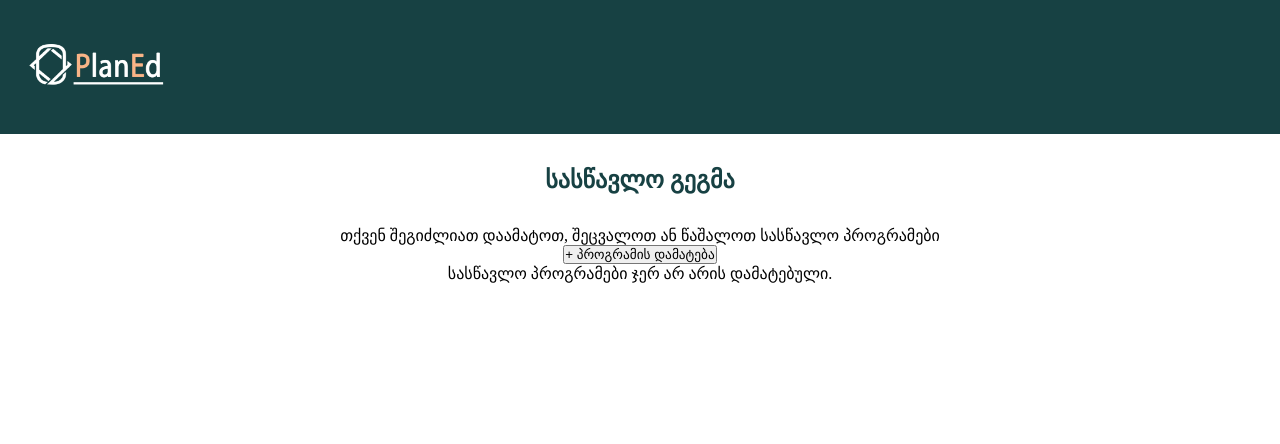
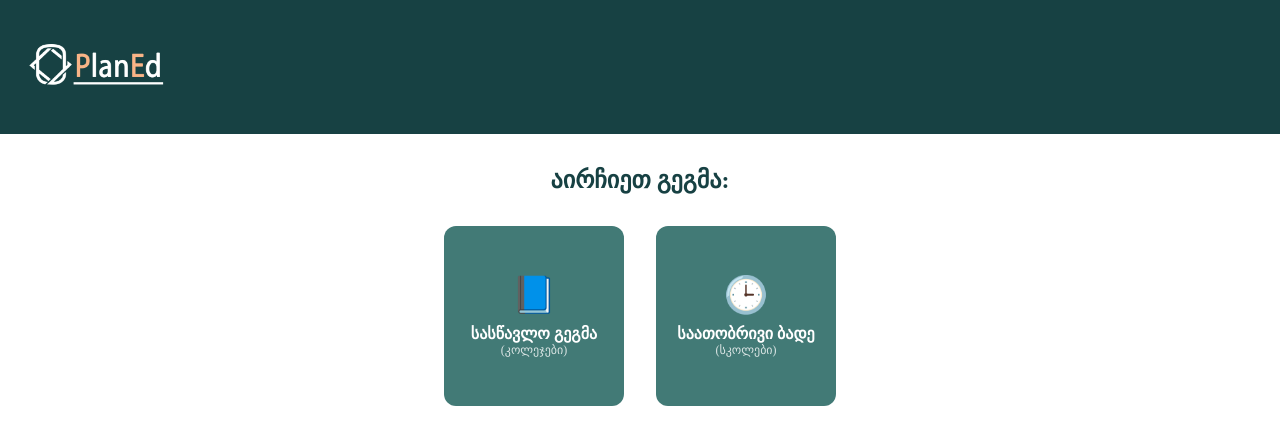
Before and after one commit to t0rn1k3/planEd-Web, a Next.js app: page / in a window 1280 px wide. Shown: the top 444 px of the page. Built offline with nearby package versions, Linux system fonts and the light colour scheme.

Commit message:
return curriculum page to its path from main page

```diff
--- a/src/app/page.tsx
+++ b/src/app/page.tsx
@@ -1,72 +1,26 @@
 "use client";
-
-import { useState } from "react";
-import { useProgramStore } from "@/store/programSore";
-
-import AddProgramModal from "@/components/AddProgramModal";
-import AddModuleModal from "@/components/AddModuleModal";
-import ModuleTable from "@/components/ModuleTable";
-
+import { useRouter } from "next/navigation";
 import styles from "./Home.module.css";
 
-export default function CurriculumPage() {
-  const { programs, removeProgram } = useProgramStore();
-
-  const [showAddProgram, setShowAddProgram] = useState(false);
-  const [showAddModule, setShowAddModule] = useState<null | string>(null);
+export default function Home() {
+  const router = useRouter();
 
   return (
     <div className={styles.container}>
-      <h1 className={styles.title}>სასწავლო გეგმა</h1>
-      <p className={styles.subtitle}>
-        თქვენ შეგიძლიათ დაამატოთ, შეცვალოთ ან წაშალოთ სასწავლო პროგრამები
-      </p>
+      <h2 className={styles.title}>აირჩიეთ გეგმა:</h2>
 
-      <button
-        className={styles.addButton}
-        onClick={() => setShowAddProgram(true)}
-      >
-        + პროგრამის დამატება
-      </button>
+      <div className={styles.grid}>
+        <div className={styles.card} onClick={() => router.push("/curriculum")}>
+          <div className={styles.icon}>📘</div>
+          <p className={styles.cardText}>სასწავლო გეგმა</p>
+          <p className={styles.cardSubtext}>(კოლეჯები)</p>
+        </div>
 
-      {showAddProgram && (
-        <AddProgramModal onClose={() => setShowAddProgram(false)} />
-      )}
-
-      <div className={styles.programList}>
-        {programs.length === 0 ? (
-          <p>სასწავლო პროგრამები ჯერ არ არის დამატებული.</p>
-        ) : (
-          programs.map((program) => (
-            <div key={program.id} className={styles.programCard}>
-              <div className={styles.programHeader}>
-                <h2 className={styles.programName}>{program.name}</h2>
-                <button
-                  className={styles.deleteProgram}
-                  onClick={() => removeProgram(program.id)}
-                >
-                  წაშლა
-                </button>
-              </div>
-
-              <button
-                className={styles.addModuleButton}
-                onClick={() => setShowAddModule(program.id)}
-              >
-                + მოდულის დამატება
-              </button>
-
-              {showAddModule === program.id && (
-                <AddModuleModal
-                  programId={program.id}
-                  onClose={() => setShowAddModule(null)}
-                />
-              )}
-
-              <ModuleTable program={program} />
-            </div>
-          ))
-        )}
+        <div className={styles.card} onClick={() => router.push("/timetable")}>
+          <div className={styles.icon}>🕒</div>
+          <p className={styles.cardText}>საათობრივი ბადე</p>
+          <p className={styles.cardSubtext}>(სკოლები)</p>
+        </div>
       </div>
     </div>
   );
```
Also changed, not shown: src/app/curriculum/page.tsx (+39 -22 lines).
